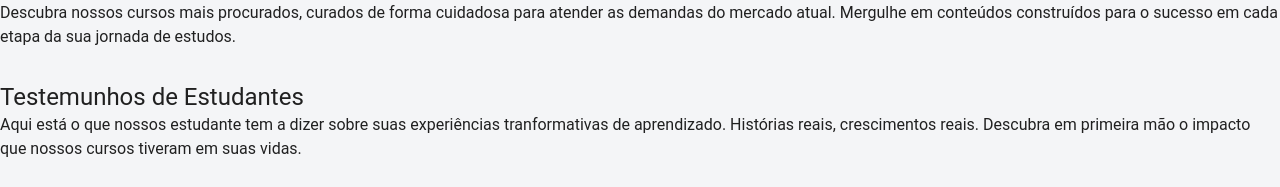
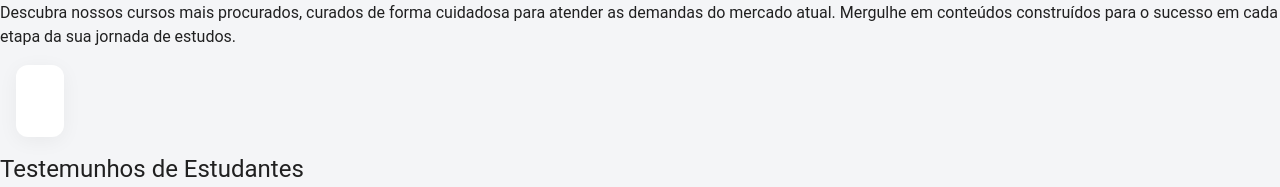
Before and after one commit to jeancarloslima/plataforma-de-cursos, a React (Vite) app: page / in a window 1280 px wide. Shown: the part 1934-2121 px from the top of the page. Built offline with nearby package versions, Linux system fonts and the light colour scheme.

Commit message:
Adicionando card de curso à página de cursos populares

```diff
--- a/src/Components/PopularCoursesLandingPage/index.jsx
+++ b/src/Components/PopularCoursesLandingPage/index.jsx
@@ -1,4 +1,5 @@
 import { List, ListItem, Typography } from "@mui/material";
+import CourseCard from "../CourseCard";
 
 export default function PopularCoursesLandingPage() {
   return (
@@ -11,6 +12,7 @@ export default function PopularCoursesLandingPage() {
       </Typography>
       <List>
         <ListItem>
+          <CourseCard />
         </ListItem>
       </List>
     </>
```
